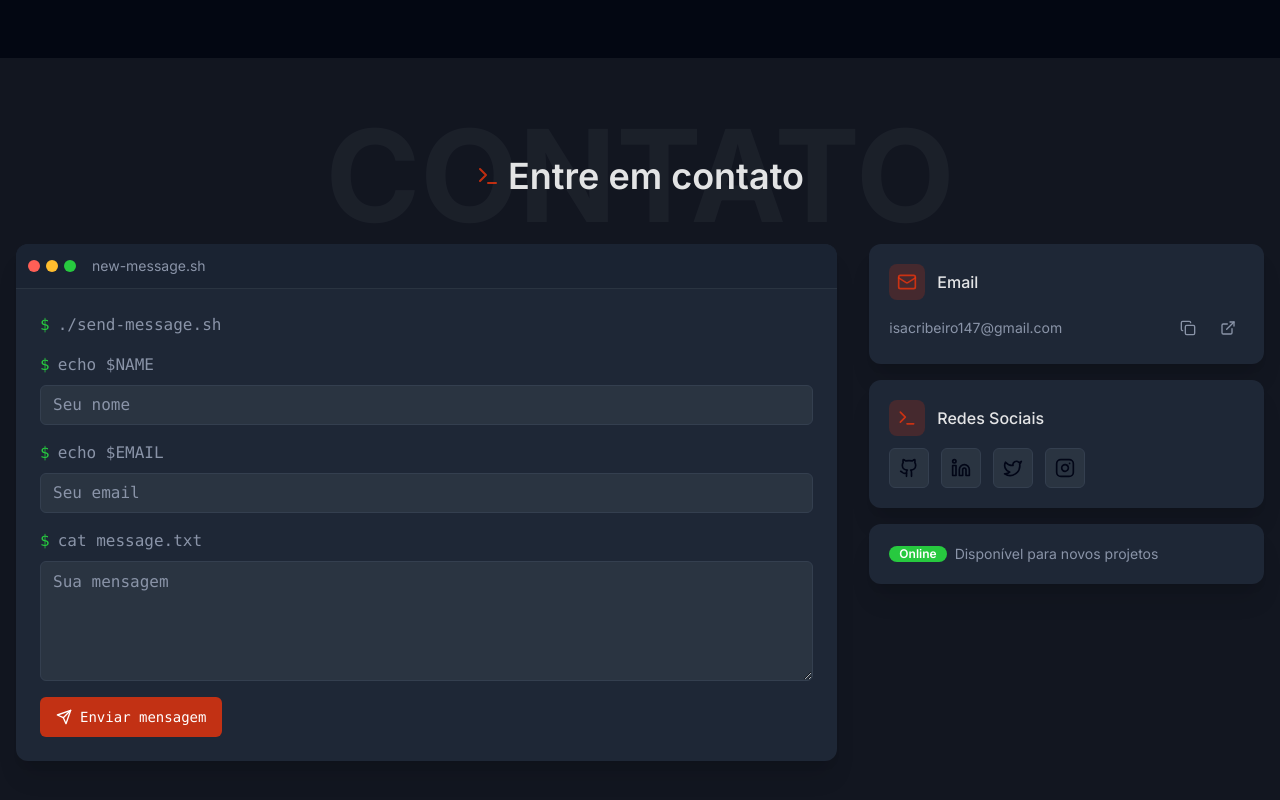
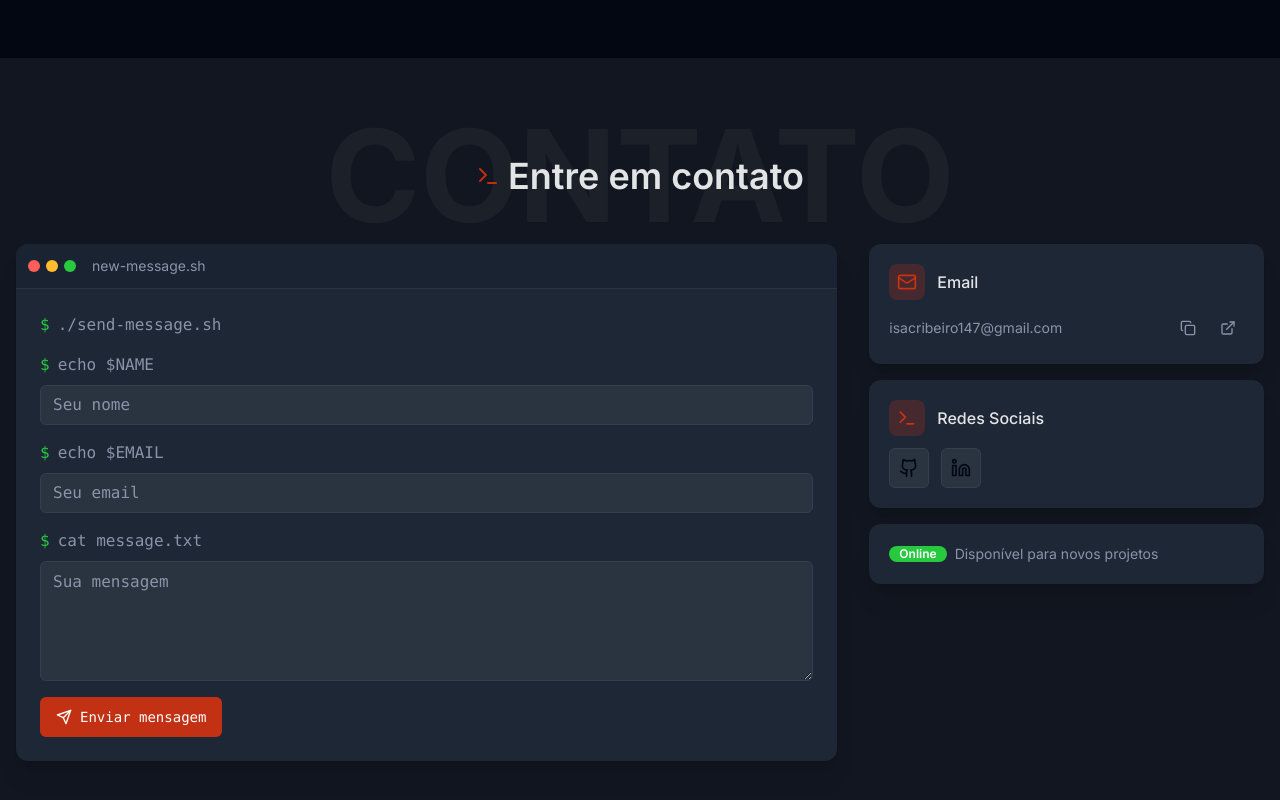
Before and after one commit to Isac-SS/Portifolio, a Next.js app: page / in a window 1280 px wide. Shown: the part 2406-3206 px from the top of the page. Built offline with nearby package versions, Linux system fonts and the light colour scheme; no server answers.

Commit message:
feat(contatos): EmailJS integration completed on the frontend

```diff
--- a/src/app/contatos/page.jsx
+++ b/src/app/contatos/page.jsx
@@ -1,51 +1,92 @@
-"use client"
+"use client";
 
-import { useState } from "react"
-import { Card } from "@/components/ui/card"
-import { Badge } from "@/components/ui/badge"
-import { Button } from "@/components/ui/button"
-import { Input } from "@/components/ui/input"
-import { Textarea } from "@/components/ui/textarea"
-import { motion } from "framer-motion"
-import { Terminal, Mail, Send, Github, Linkedin, Twitter, Instagram, Copy, CheckCheck, ExternalLink } from 'lucide-react'
+import { useEffect, useState } from "react";
+import { Card } from "@/components/ui/card";
+import { Badge } from "@/components/ui/badge";
+import { Button } from "@/components/ui/button";
+import { Input } from "@/components/ui/input";
+import { Textarea } from "@/components/ui/textarea";
+import { motion } from "framer-motion";
+import {
+  Terminal,
+  Mail,
+  Send,
+  Github,
+  Linkedin,
+  Twitter,
+  Instagram,
+  Copy,
+  CheckCheck,
+  ExternalLink,
+} from "lucide-react";
+import emailjs from "@emailjs/browser";
 
 const Contatos = () => {
-  const [name, setName] = useState("")
-  const [email, setEmail] = useState("")
-  const [message, setMessage] = useState("")
-  const [copied, setCopied] = useState(false)
-  const [sending, setSending] = useState(false)
-  const [sent, setSent] = useState(false)
+  const [name, setName] = useState("");
+  const [email, setEmail] = useState("");
+  const [message, setMessage] = useState("");
+  const [copied, setCopied] = useState(false);
+  const [sending, setSending] = useState(false);
+  const [sent, setSent] = useState(false);
 
-  const contactEmail = "isacribeiro147@gmail.com"
+  const contactEmail = "isacribeiro147@gmail.com";
 
   const copyToClipboard = () => {
-    navigator.clipboard.writeText(contactEmail)
-    setCopied(true)
-    setTimeout(() => setCopied(false), 2000)
-  }
+    navigator.clipboard.writeText(contactEmail);
+    setCopied(true);
+    setTimeout(() => setCopied(false), 2000);
+  };
 
   const handleSubmit = async (e) => {
-    e.preventDefault()
-    setSending(true)
+    e.preventDefault();
+    setSending(true);
 
-    // Simulação de envio - aqui você implementaria a integração real
-    await new Promise((resolve) => setTimeout(resolve, 1500))
+    try {
+      const serviceId = process.env.NEXT_PUBLIC_SERVICE_ID;
+      const templateId = process.env.NEXT_PUBLIC_TEMPLATE_ID;
+      const publicKey = process.env.NEXT_PUBLIC_PUBLIC_KEY;
 
-    setSending(false)
-    setSent(true)
-    setName("")
-    setEmail("")
-    setMessage("")
+      console.log("Public Key:", process.env.NEXT_PUBLIC_PUBLIC_KEY);
+      console.log("Service ID:", process.env.NEXT_PUBLIC_SERVICE_ID);
+      console.log("Template ID:", process.env.NEXT_PUBLIC_TEMPLATE_ID);
 
-    setTimeout(() => setSent(false), 3000)
-  }
+      const templateParams = {
+        from_name: name,
+        from_email: email,
+        message: message,
+        to_name: "Seu nome",
+        reply_to: email,
+      };
+
+      await emailjs.send(serviceId, templateId, templateParams, publicKey);
+
+      setSending(false);
+      setSent(true);
+      setName("");
+      setEmail("");
+      setMessage("");
+
+      setTimeout(() => setSent(false), 3000);
+    } catch (error) {
+      console.error("Erro ao enviar mensagem: ", error);
+      setSending(false);
+    }
+  };
+
+  useEffect(() => {
+    emailjs.init(process.env.NEXT_PUBLIC_PUBLIC_KEY);
+  });
 
   return (
-    <Card className="min-h-screen flex flex-col items-center justify-center bg-[#121620] py-16" id="contatos">
+    <Card
+      className="min-h-screen flex flex-col items-center justify-center bg-[#121620] py-16"
+      id="contatos"
+    >
       <div className="container mx-auto px-4">
         <div className="relative flex flex-col items-center justify-center mb-12">
-          <h2 className="absolute text-8xl md:text-9xl font-bold text-[#6c757d] opacity-10 select-none">CONTATO</h2>
+          <h2 className="absolute text-8xl md:text-9xl font-bold text-[#6c757d] opacity-10 select-none">
+            CONTATO
+          </h2>
           <motion.div
             initial={{ opacity: 0, y: 20 }}
             animate={{ opacity: 1, y: 0 }}
@@ -74,7 +115,9 @@ const Contatos = () => {
                   <div className="w-3 h-3 rounded-full bg-[#FFBD2E]"></div>
                   <div className="w-3 h-3 rounded-full bg-[#27C93F]"></div>
                 </div>
-                <span className="text-[#8A94A8] text-sm ml-2">new-message.sh</span>
+                <span className="text-[#8A94A8] text-sm ml-2">
+                  new-message.sh
+                </span>
               </div>
               <div className="p-6 font-mono">
                 <div className="flex items-center gap-2 text-[#8A94A8] mb-4">
@@ -166,7 +209,9 @@ const Contatos = () => {
                 <h3 className="text-[#FAFAFAE6] font-medium">Email</h3>
               </div>
               <div className="flex items-center justify-between">
-                <p className="text-[#8A94A8] text-sm truncate">{contactEmail}</p>
+                <p className="text-[#8A94A8] text-sm truncate">
+                  {contactEmail}
+                </p>
                 <div className="flex gap-2">
                   <Button
                     variant="ghost"
@@ -206,7 +251,9 @@ const Contatos = () => {
                   variant="outline"
                   size="icon"
                   className="rounded-md bg-[#2A3441] border-[#343F4F] hover:bg-[#343F4F] hover:text-white"
-                  onClick={() => window.open("https://github.com/seu-usuario", "_blank")}
+                  onClick={() =>
+                    window.open("https://github.com/Isac-SS", "_blank")
+                  }
                 >
                   <Github className="h-5 w-5" />
                 </Button>
@@ -214,44 +261,26 @@ const Contatos = () => {
                   variant="outline"
                   size="icon"
                   className="rounded-md bg-[#2A3441] border-[#343F4F] hover:bg-[#343F4F] hover:text-white"
-                  onClick={() => window.open("https://linkedin.com/in/seu-usuario", "_blank")}
+                  onClick={() =>
+                    window.open(
+                      "https://www.linkedin.com/in/isac-s-s/",
+                      "_blank"
+                    )
+                  }
                 >
                   <Linkedin className="h-5 w-5" />
                 </Button>
-                <Button
-                  variant="outline"
-                  size="icon"
-                  className="rounded-md bg-[#2A3441] border-[#343F4F] hover:bg-[#343F4F] hover:text-white"
-                  onClick={() => window.open("https://twitter.com/seu-usuario", "_blank")}
-                >
-                  <Twitter className="h-5 w-5" />
-                </Button>
-                <Button
-                  variant="outline"
-                  size="icon"
-                  className="rounded-md bg-[#2A3441] border-[#343F4F] hover:bg-[#343F4F] hover:text-white"
-                  onClick={() => window.open("https://instagram.com/seu-usuario", "_blank")}
-                >
-                  <Instagram className="h-5 w-5" />
-                </Button>
               </div>
             </Card>
-
-            {/* <Card className="bg-[#1E2736] border-[#2A3441] shadow-xl p-5 rounded-xl">
-              <div className="flex items-center gap-3 mb-3">
-                <div className="bg-[#f0340b30] p-2 rounded-lg">
-                  <Send className="text-[#f0340bc7] h-5 w-5" />
-                </div>
-                <h3 className="text-[#FAFAFAE6] font-medium">Resposta</h3>
-              </div>
-              <p className="text-[#8A94A8] text-sm">Respondo todas as mensagens em até 24 horas nos dias úteis.</p>
-            </Card> */}
-
             <Card className="bg-[#1E2736] border-[#2A3441] shadow-xl p-5 rounded-xl">
               <div className="flex items-center justify-between">
                 <div className="flex items-center gap-2">
-                  <Badge className="bg-[#27C93F] text-white border-none">Online</Badge>
-                  <p className="text-[#8A94A8] text-sm">Disponível para novos projetos</p>
+                  <Badge className="bg-[#27C93F] text-white border-none">
+                    Online
+                  </Badge>
+                  <p className="text-[#8A94A8] text-sm">
+                    Disponível para novos projetos
+                  </p>
                 </div>
               </div>
             </Card>
@@ -259,7 +288,7 @@ const Contatos = () => {
         </div>
       </div>
     </Card>
-  )
-}
+  );
+};
 
-export default Contatos
+export default Contatos;
```
Also changed, not shown: src/app/page.jsx (+5 -5 lines).
